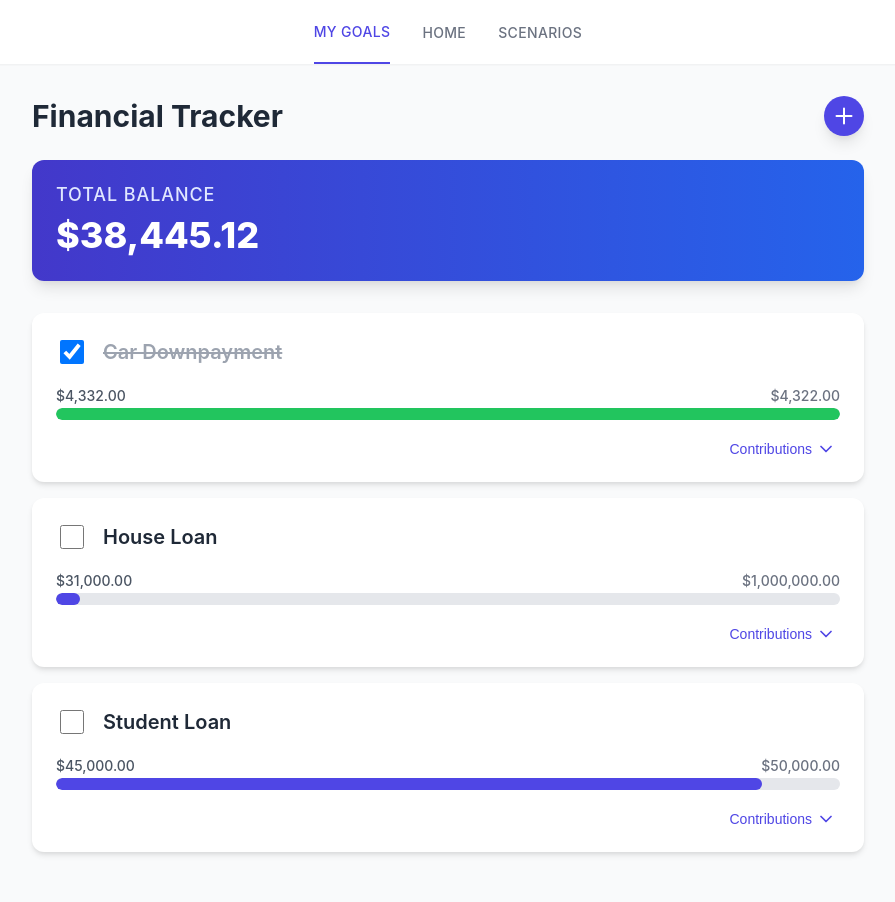
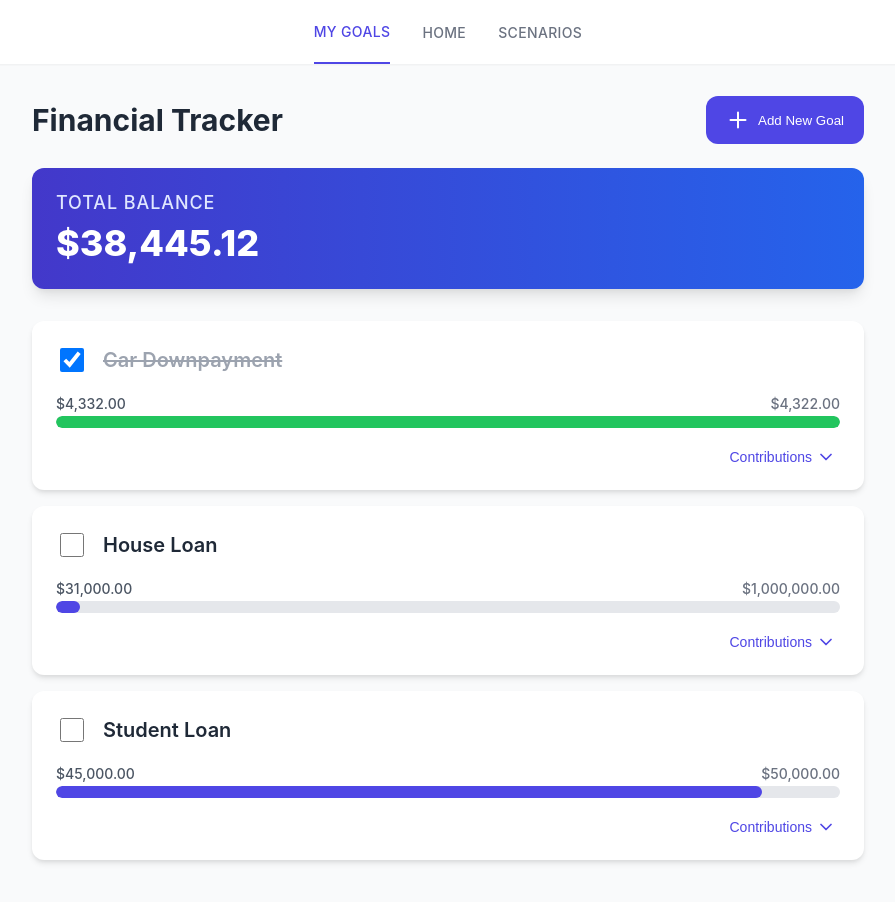
Before and after one commit to Look-Its-Sky/hci_dp3, a React (Create React App) app: page / in a window 1280 px wide. Both pictures are taken after a click on the button "MY GOALS". Shown: the top 902 px of the page, without its empty margins (192-1087 px from the left). Built offline with nearby package versions, Linux system fonts and the light colour scheme.

Commit message:
fixed my goals page to reflect comments left by professor

```diff
--- a/src/pages/MyGoalsPage.tsx
+++ b/src/pages/MyGoalsPage.tsx
@@ -28,8 +28,9 @@ const MyGoalsPage: FC = () => {
     <>
       <div className="title-header">
         <h1>Financial Tracker</h1>
-        <button onClick={() => setShowModal(true)} className="add-goal-btn" aria-label="Add new goal">
+        <button onClick={() => setShowModal(true)} className="add-goal-btn">
           <PlusIcon />
+            <span>Add New Goal</span>
         </button>
       </div>
       <div className="balance-card-gradient">
--- a/src/styles/global.css
+++ b/src/styles/global.css
@@ -91,22 +91,40 @@ body {
 }
 
 /* --- Add Goal Button (MY GOALS page) --- */
-.add-goal-btn {
+/* .add-goal-btn {
   display: flex;
   align-items: center;
   justify-content: center;
   padding: 0.5rem; /* 8px */
-  background-color: var(--indigo-600);
+  /* background-color: var(--indigo-600);
   color: var(--white);
   border: none;
   border-radius: 9999px; /* full */
-  cursor: pointer;
+  /* cursor: pointer;
   box-shadow: 0 10px 15px -3px rgba(0, 0, 0, 0.1), 0 4px 6px -2px rgba(0, 0, 0, 0.05);
   transition: background-color 0.3s;
 }
 .add-goal-btn:hover {
   background-color: var(--indigo-700);
+} */
+
+.add-goal-btn {
+  display: flex;
+  align-items: center;
+  gap: 0.5rem;
+  padding: 0.75rem 1.25rem;
+  background-color: var(--indigo-600);
+  color: var(--white);
+  border: none;
+  border-radius: 0.75rem;
+  font-weight: 500;
 }
+
+.add-goal-btn svg {
+  width: 1.25rem;
+  height: 1.25rem;
+}
+
 
 /* --- Balance Card (MY GOALS page) --- */
 .balance-card-gradient {
```
Also changed, not shown: 2 other files (tests, documents, lock files or other folders).
